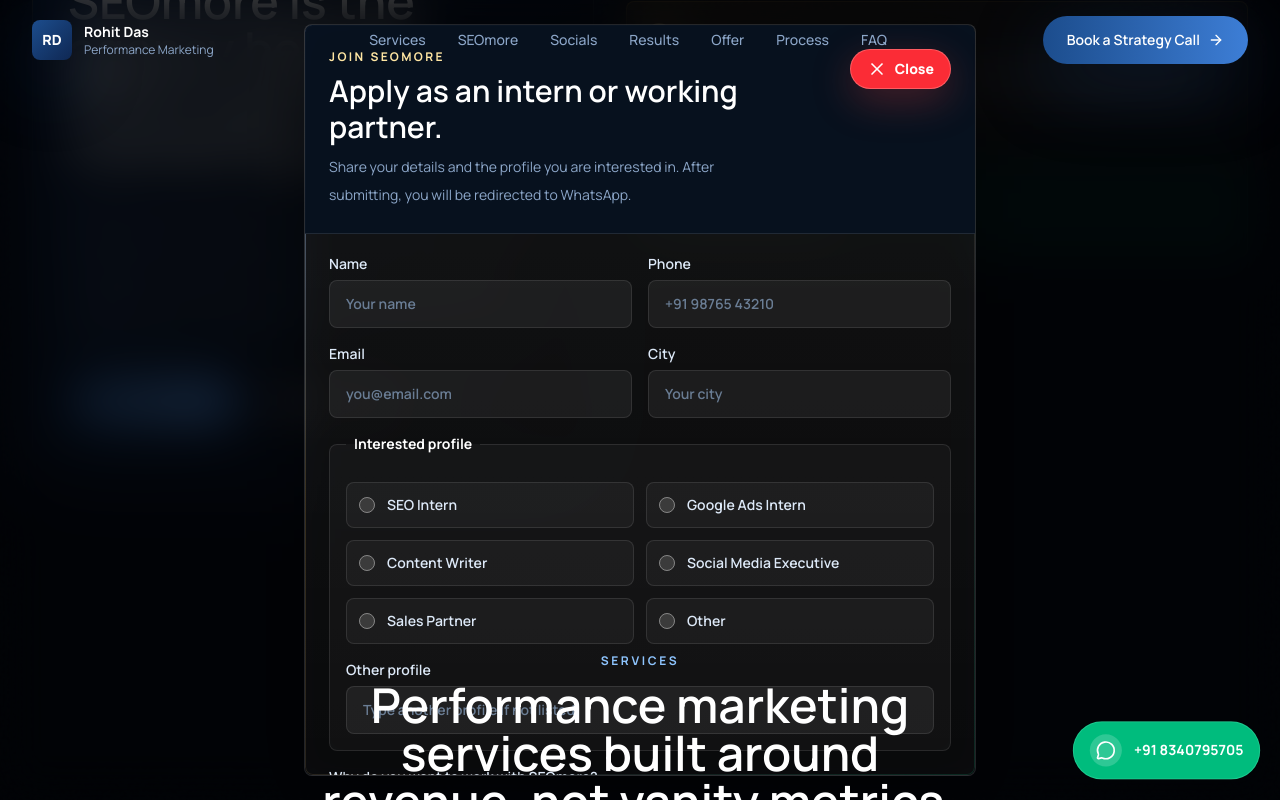
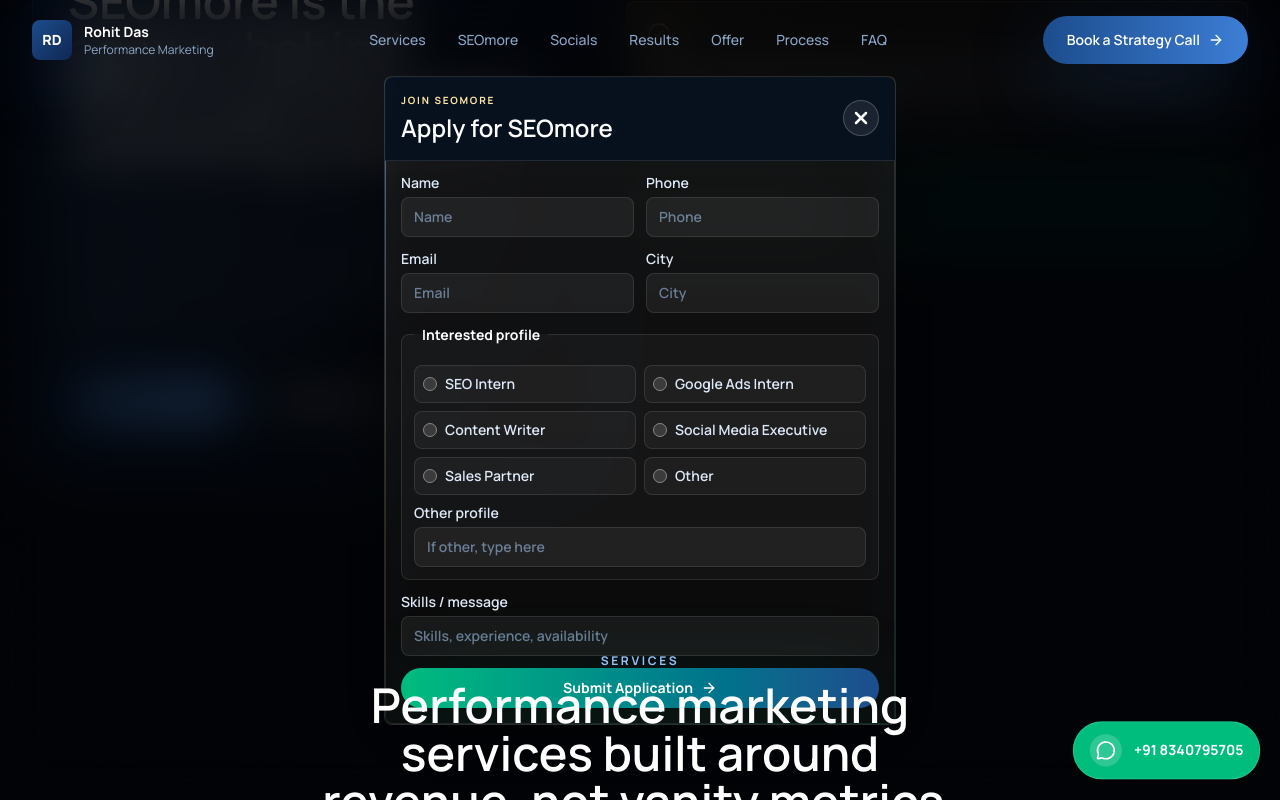
Before and after one commit to rohitdas3636/rohitdas.in, a Next.js app: page / in a window 1280 px wide. Both pictures are taken after a click on the button "Work with SEOmore". Shown: the part 3085-3885 px from the top of the page. Built offline with nearby package versions, Linux system fonts and the light colour scheme.

Commit message:
Compact SEOmore application popup

```diff
--- a/components/work-with-seomore-modal.tsx
+++ b/components/work-with-seomore-modal.tsx
@@ -25,76 +25,72 @@
 
   return (
     <div className="fixed inset-0 z-[80] grid items-start justify-items-center overflow-y-auto bg-black/72 px-3 py-3 backdrop-blur-xl sm:px-4 sm:py-6 md:place-items-center" role="dialog" aria-modal="true" aria-labelledby="work-with-seomore-title">
-      <div className="glass premium-border max-h-[calc(100dvh-24px)] w-full max-w-2xl overflow-y-auto rounded-[8px] sm:max-h-[calc(100dvh-48px)]">
-        <div className="sticky top-0 z-10 mb-4 flex items-start justify-between gap-3 border-b border-white/10 bg-[#07111F]/95 p-4 backdrop-blur-xl sm:mb-5 sm:p-6">
+      <div className="glass premium-border max-h-[calc(100dvh-24px)] w-full max-w-lg overflow-y-auto rounded-[8px] sm:max-h-[calc(100dvh-48px)]">
+        <div className="sticky top-0 z-10 mb-3 flex items-center justify-between gap-3 border-b border-white/10 bg-[#07111F]/95 p-3 backdrop-blur-xl sm:p-4">
           <div>
-            <p className="text-xs font-bold uppercase tracking-[0.2em] text-[#FFE6A3]">Join SEOmore</p>
-            <h2 id="work-with-seomore-title" className="mt-2 text-xl font-semibold text-white sm:text-3xl">
-              Apply as an intern or working partner.
+            <p className="text-[10px] font-bold uppercase tracking-[0.18em] text-[#FFE6A3]">Join SEOmore</p>
+            <h2 id="work-with-seomore-title" className="mt-1 text-lg font-semibold text-white sm:text-2xl">
+              Apply for SEOmore
             </h2>
-            <p className="mt-2 max-w-md text-xs leading-6 text-steel sm:text-sm sm:leading-7">
-              Share your details and the profile you are interested in. After submitting, you will be redirected to WhatsApp.
-            </p>
           </div>
           <button
             type="button"
             onClick={onClose}
-            className="inline-flex min-h-10 shrink-0 items-center justify-center gap-2 rounded-full border border-red-300/40 bg-red-500 px-3 py-2 text-xs font-extrabold text-white shadow-[0_12px_40px_rgba(239,68,68,0.28)] transition hover:-translate-y-0.5 hover:bg-red-400 focus:outline-none focus:ring-2 focus:ring-red-200 focus:ring-offset-2 focus:ring-offset-ink sm:px-4 sm:text-sm"
+            className="grid h-9 w-9 shrink-0 place-items-center rounded-full border border-white/20 bg-white/[0.08] text-white transition hover:bg-white/[0.16] focus:outline-none focus:ring-2 focus:ring-white/70 focus:ring-offset-2 focus:ring-offset-ink"
             aria-label="Close SEOmore application form"
           >
-            <X className="h-5 w-5" aria-hidden="true" />
-            <span>Close</span>
+            <X className="h-5 w-5 stroke-[3]" aria-hidden="true" />
           </button>
         </div>
 
-        <form action={`https://formsubmit.co/${contact.email}`} method="POST" className="grid gap-3 px-4 pb-4 sm:gap-4 sm:px-6 sm:pb-6">
+        <form action={`https://formsubmit.co/${contact.email}`} method="POST" className="grid gap-3 px-3 pb-3 sm:px-4 sm:pb-4">
           <input type="hidden" name="_subject" value="New SEOmore Work Application" />
           <input type="hidden" name="_template" value="table" />
           <input type="hidden" name="_captcha" value="false" />
           <input type="hidden" name="_next" value={contact.workWhatsappHref} />
           <input type="text" name="_honey" className="hidden" tabIndex={-1} autoComplete="off" />
 
-          <div className="grid gap-3 sm:grid-cols-2 sm:gap-4">
-            <label className="grid gap-1.5 text-sm font-semibold text-mist">
+          <div className="grid grid-cols-2 gap-2 sm:gap-3">
+            <label className="grid gap-1 text-xs font-semibold text-mist sm:text-sm">
               Name
-              <input required name="name" autoComplete="name" className="min-h-11 rounded-[8px] border border-white/10 bg-white/[0.06] px-4 text-sm text-white outline-none placeholder:text-steel/70 focus:border-blue-300/50 sm:min-h-12" placeholder="Your name" />
+              <input required name="name" autoComplete="name" className="min-h-10 rounded-[8px] border border-white/10 bg-white/[0.06] px-3 text-sm text-white outline-none placeholder:text-steel/70 focus:border-blue-300/50" placeholder="Name" />
             </label>
-            <label className="grid gap-1.5 text-sm font-semibold text-mist">
+            <label className="grid gap-1 text-xs font-semibold text-mist sm:text-sm">
               Phone
-              <input required name="phone" type="tel" autoComplete="tel" className="min-h-11 rounded-[8px] border border-white/10 bg-white/[0.06] px-4 text-sm text-white outline-none placeholder:text-steel/70 focus:border-blue-300/50 sm:min-h-12" placeholder="+91 98765 43210" />
+              <input required name="phone" type="tel" autoComplete="tel" className="min-h-10 rounded-[8px] border border-white/10 bg-white/[0.06] px-3 text-sm text-white outline-none placeholder:text-steel/70 focus:border-blue-300/50" placeholder="Phone" />
             </label>
-            <label className="grid gap-1.5 text-sm font-semibold text-mist">
+            <label className="grid gap-1 text-xs font-semibold text-mist sm:text-sm">
               Email
-              <input required name="email" type="email" autoComplete="email" className="min-h-11 rounded-[8px] border border-white/10 bg-white/[0.06] px-4 text-sm text-white outline-none placeholder:text-steel/70 focus:border-blue-300/50 sm:min-h-12" placeholder="you@email.com" />
+              <input required name="email" type="email" autoComplete="email" className="min-h-10 rounded-[8px] border border-white/10 bg-white/[0.06] px-3 text-sm text-white outline-none placeholder:text-steel/70 focus:border-blue-300/50" placeholder="Email" />
             </label>
-            <label className="grid gap-1.5 text-sm font-semibold text-mist">
+            <label className="grid gap-1 text-xs font-semibold text-mist sm:text-sm">
               City
-              <input required name="city" autoComplete="address-level2" className="min-h-11 rounded-[8px] border border-white/10 bg-white/[0.06] px-4 text-sm text-white outline-none placeholder:text-steel/70 focus:border-blue-300/50 sm:min-h-12" placeholder="Your city" />
+              <input required name="city" autoComplete="address-level2" className="min-h-10 rounded-[8px] border border-white/10 bg-white/[0.06] px-3 text-sm text-white outline-none placeholder:text-steel/70 focus:border-blue-300/50" placeholder="City" />
             </label>
           </div>
 
-          <fieldset className="rounded-[8px] border border-white/10 bg-white/[0.035] p-3 sm:p-4">
-            <legend className="px-2 text-sm font-bold text-white">Interested profile</legend>
-            <div className="mt-3 grid gap-2 sm:grid-cols-2 sm:gap-3">
+          <fieldset className="rounded-[8px] border border-white/10 bg-white/[0.035] p-2.5 sm:p-3">
+            <legend className="px-2 text-xs font-bold text-white sm:text-sm">Interested profile</legend>
+            <div className="mt-2 grid grid-cols-2 gap-2">
               {profiles.map((profile) => (
-                <label key={profile} className="flex items-center gap-3 rounded-[8px] border border-white/10 bg-white/[0.04] px-3 py-2.5 text-sm font-semibold text-mist sm:py-3">
-                  <input required type="radio" name="profile" value={profile} className="h-4 w-4 accent-emerald-400" />
+                <label key={profile} className="flex min-h-9 items-center gap-2 rounded-[8px] border border-white/10 bg-white/[0.04] px-2 py-2 text-xs font-semibold text-mist sm:text-sm">
+                  <input required type="radio" name="profile" value={profile} className="h-3.5 w-3.5 shrink-0 accent-emerald-400" />
                   {profile}
                 </label>
               ))}
             </div>
-            <label className="mt-3 grid gap-1.5 text-sm font-semibold text-mist sm:mt-4">
+            <label className="mt-2 grid gap-1 text-xs font-semibold text-mist sm:text-sm">
               Other profile
-              <input name="other_profile" className="min-h-11 rounded-[8px] border border-white/10 bg-white/[0.06] px-4 text-sm text-white outline-none placeholder:text-steel/70 focus:border-blue-300/50 sm:min-h-12" placeholder="Type another profile if not listed" />
+              <input name="other_profile" className="min-h-10 rounded-[8px] border border-white/10 bg-white/[0.06] px-3 text-sm text-white outline-none placeholder:text-steel/70 focus:border-blue-300/50" placeholder="If other, type here" />
             </label>
           </fieldset>
 
-          <label className="grid gap-1.5 text-sm font-semibold text-mist">
-            Why do you want to work with SEOmore?
-            <textarea required name="message" rows={3} className="resize-none rounded-[8px] border border-white/10 bg-white/[0.06] px-4 py-3 text-sm text-white outline-none placeholder:text-steel/70 focus:border-blue-300/50 sm:rows-4" placeholder="Tell us about your skills, interest, and availability." />
+          <label className="grid gap-1 text-xs font-semibold text-mist sm:text-sm">
+            Skills / message
+            <input required name="message" className="min-h-10 rounded-[8px] border border-white/10 bg-white/[0.06] px-3 text-sm text-white outline-none placeholder:text-steel/70 focus:border-blue-300/50" placeholder="Skills, experience, availability" />
           </label>
 
-          <button type="submit" className="group inline-flex min-h-11 items-center justify-center gap-2 rounded-full bg-gradient-to-r from-emerald-500 to-[#1C4D8D] px-5 py-3 text-sm font-bold text-white shadow-emerald transition hover:-translate-y-0.5 sm:min-h-12">
+          <button type="submit" className="group inline-flex min-h-10 items-center justify-center gap-2 rounded-full bg-gradient-to-r from-emerald-500 to-[#1C4D8D] px-5 py-2.5 text-sm font-bold text-white shadow-emerald transition hover:-translate-y-0.5">
             Submit Application
             <ArrowRight className="h-4 w-4 transition group-hover:translate-x-0.5" aria-hidden="true" />
           </button>
```
